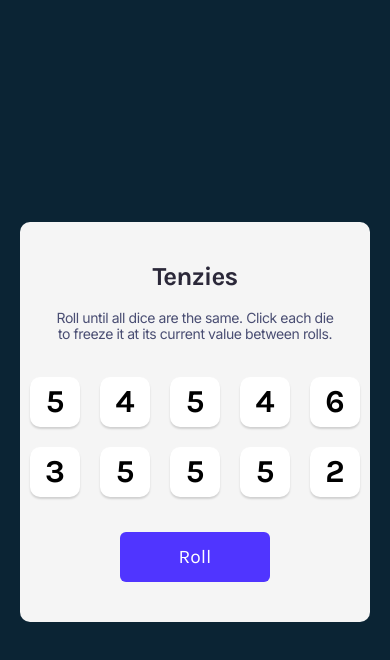
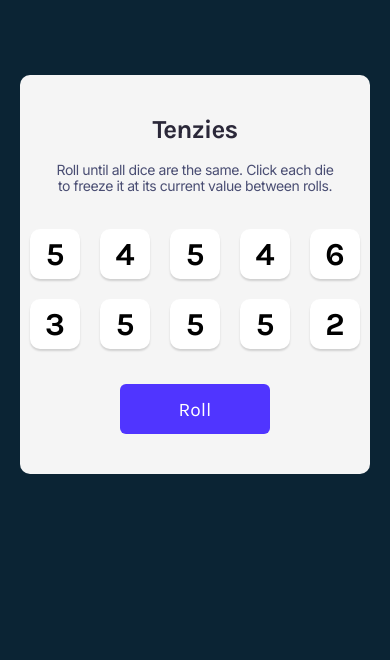
Before and after one commit to Ahmad-Maartmesrini/Tenzies, a React (Vite) app: page / in a window 390 px wide. Shown: the top 660 px of the page. Built offline with nearby package versions, Linux system fonts and the light colour scheme.

Commit message:
fix the height

```diff
--- a/src/App.css
+++ b/src/App.css
@@ -104,6 +104,10 @@ main {
 @media (max-width: 400px) {
   body {
     padding: 0;
+    height: 65vh;
+    display: flex;
+    justify-content: center;
+    align-items: center;
   }
 
   main {
```
